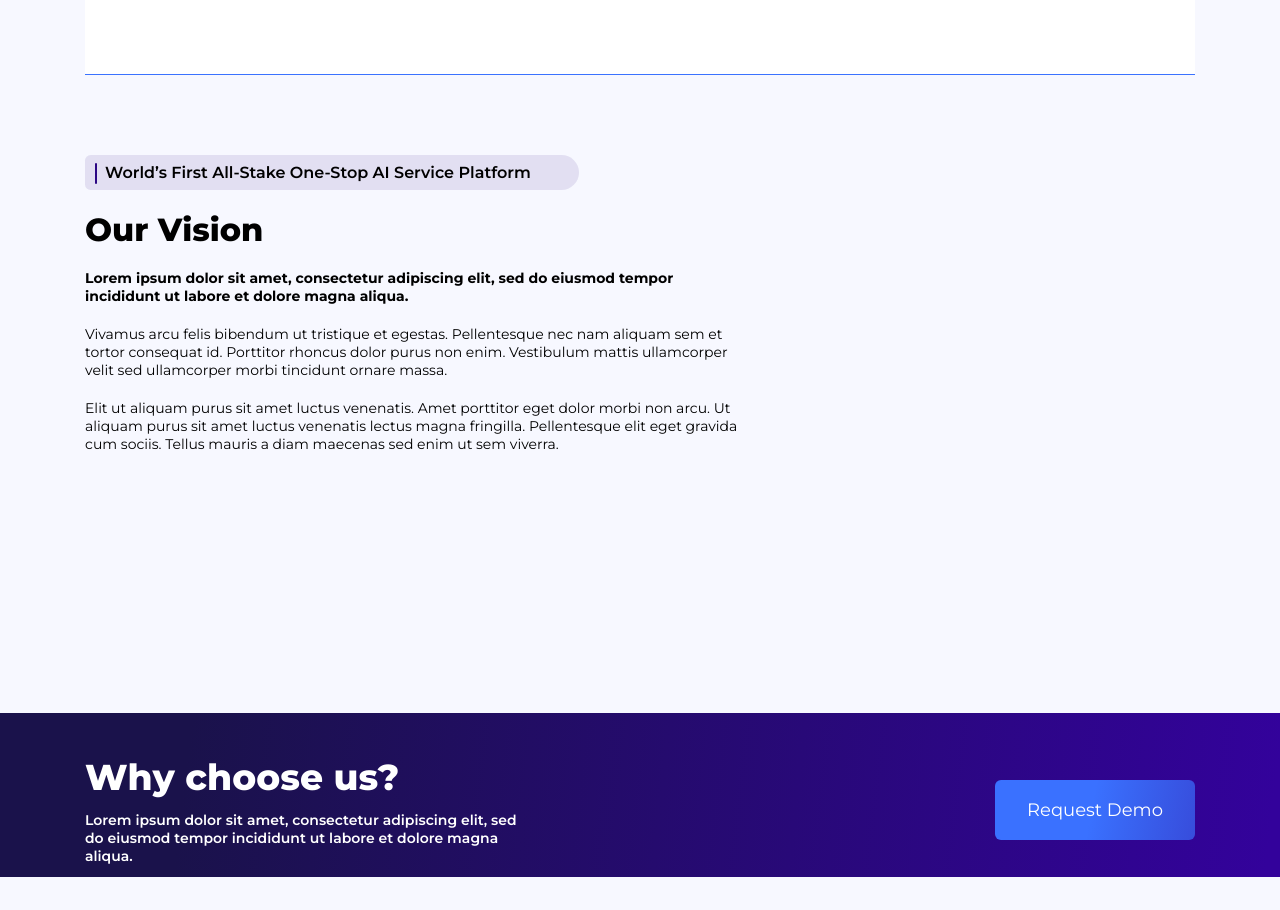
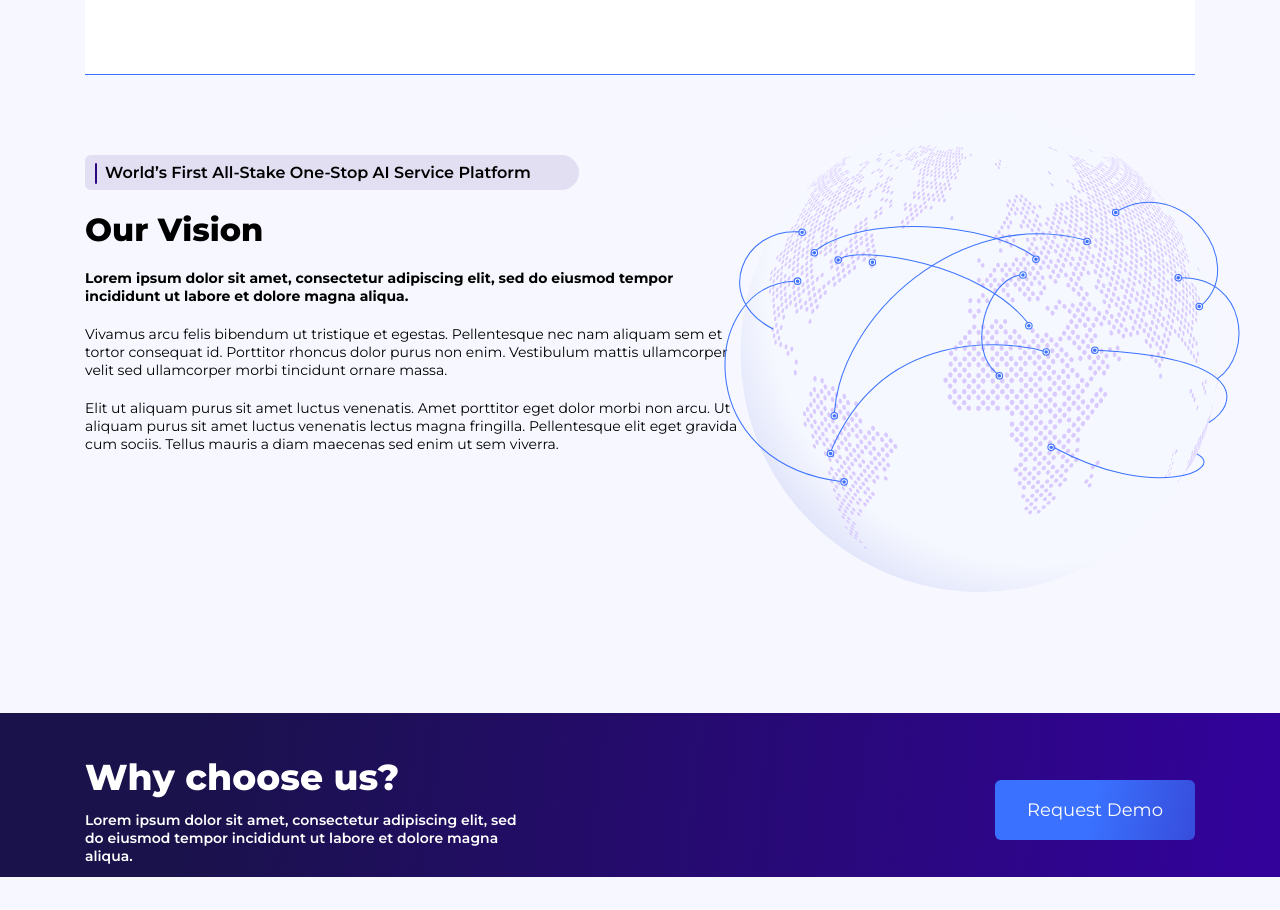
Before and after one commit to eastwillie/eastwille.github.io, a Vue app: page /#/home in a window 1280 px wide. Shown: the part 886-1796 px from the top of the page. Built offline with nearby package versions, Linux system fonts and the light colour scheme.

Commit message:
feat: Our Vision Banner

```diff
--- a/src/views/pages/HomePage/Index.vue
+++ b/src/views/pages/HomePage/Index.vue
@@ -51,6 +51,11 @@
         <span class="our-vision-description">Vivamus arcu felis bibendum ut tristique et egestas. Pellentesque nec nam aliquam sem et tortor consequat id. Porttitor rhoncus dolor purus non enim. Vestibulum mattis ullamcorper velit sed ullamcorper morbi tincidunt ornare massa.</span>
         <span class="our-vision-description">Elit ut aliquam purus sit amet luctus venenatis. Amet porttitor eget dolor morbi non arcu. Ut aliquam purus sit amet luctus venenatis lectus magna fringilla. Pellentesque elit eget gravida cum sociis. Tellus mauris a diam maecenas sed enim ut sem viverra.</span>
       </div>
+      <img
+        class="our-vision-banner"
+        :src="svg.vision"
+        alt="Our Vision Globe"
+      >
     </div>
     <div class="why content">
       <div class="why-information">
@@ -181,6 +186,7 @@ import ASA from '@/assets/images/icons/ASA.svg';
 import NLP from '@/assets/images/icons/NLP.svg';
 import VCA from '@/assets/images/icons/VCA.svg';
 import illustration from '@/assets/images/background/illustration.svg';
+import vision from '@/assets/images/background/our-vision.svg';
 
 export default {
   computed: {
@@ -196,6 +202,7 @@ export default {
         NLP,
         VCA,
         illustration,
+        vision,
       };
     },
   },
@@ -350,6 +357,7 @@ export default {
     height: 100vh;
 
     .our-vision {
+      position: relative;
       display: flex;
       flex-direction: column;
       width: 60%;
@@ -392,6 +400,13 @@ export default {
         margin-top: 0.20rem;
         font-size: 0.14rem;
       }
+    }
+
+    .our-vision-banner {
+      position: absolute;
+      top: 2rem;
+      right: 0.4rem;
+      height: 60%;
     }
   }
 
```
Also changed, not shown: src/assets/images/background/our-vision.svg (added).
